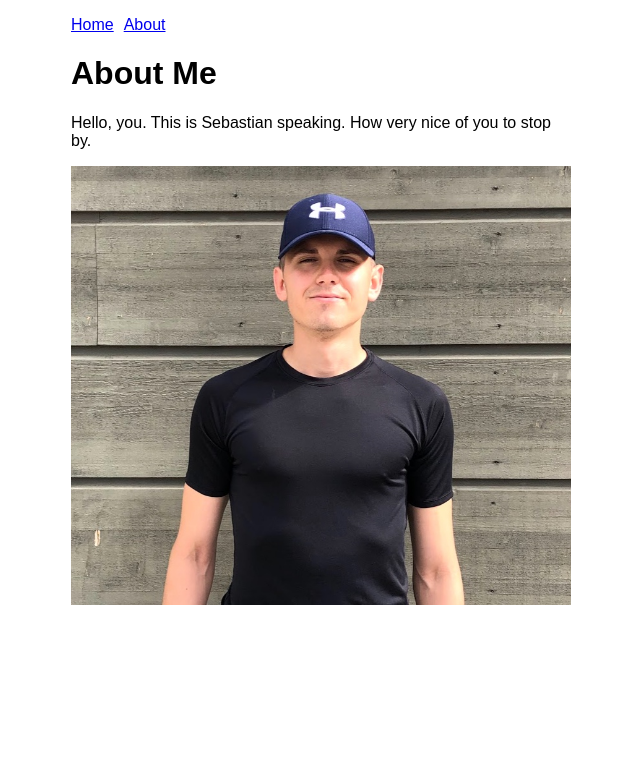
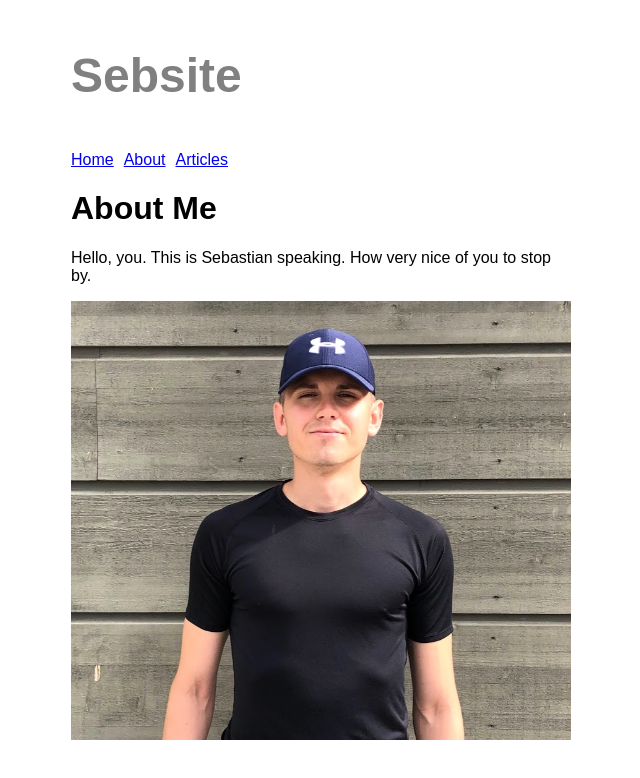
Before and after one commit to SebastianPeterAndersson/gatsby-site-seb, a Gatsby site: page /about in a window 1280 px wide. Shown: the whole page, without its empty margins (319-959 px from the left). Built offline with nearby package versions, Linux system fonts and the light colour scheme; Gatsby itself is replaced by a stand-in of ours.

Commit message:
Added articles with GraphQL

```diff
--- a/gatsby-config.js
+++ b/gatsby-config.js
@@ -1,10 +1,16 @@
 module.exports = {
   siteMetadata: {
-    title: `Gatsby Site Seb`,
+    title: `Sebsite`,
     siteUrl: `https://www.yourdomain.tld`,
   },
   plugins: [
       "gatsby-plugin-image",
-      "gatsby-plugin-sharp",
+      "gatsby-plugin-sharp",{
+      resolve: "gatsby-source-filesystem",
+      options: {
+        name: `articles`,
+        path: `${__dirname}/articles`,
+      }
+    },
   ],
 }
--- a/src/components/layout.js
+++ b/src/components/layout.js
@@ -1,17 +1,35 @@
 
 
 import * as React from 'react'
-import { Link } from 'gatsby'
+import { Link, useStaticQuery, graphql } from 'gatsby'
 import
-    {container, navigation, heading}
+    {container, navigation, heading, header}
         from "../components/layout.module.css"
+
+
 const Layout = ({ pageTitle, children }) => {
+
+    const data = useStaticQuery(graphql`
+      query {
+        site {
+          siteMetadata {
+            title
+          }
+        }
+      }
+    `)
+
+    const siteTitle = data.site.siteMetadata.title
 
   return (
 
     <div className={container}>
 
-     <title>{pageTitle}</title>
+     <title>{siteTitle} | {pageTitle}</title>
+
+     <header className={header}>
+        {siteTitle}
+     </header>
 
       <nav>
 
@@ -20,6 +38,8 @@ const Layout = ({ pageTitle, children }) => {
           <li><Link to="/">Home</Link></li>
 
           <li><Link to="/about">About</Link></li>
+
+          <li><Link to="/articles">Articles</Link></li>
 
         </ul>
 
--- a/src/components/layout.module.css
+++ b/src/components/layout.module.css
@@ -5,6 +5,14 @@
     margin: auto;
     max-width: 500px;
     font-family: sans-serif;
+}
+
+.header {
+    font-size: 3rem;
+  color: gray;
+  font-weight: 700;
+  margin: 3rem 0;
+
 }
 
 .navigation {
```
Also changed, not shown: src/pages/articles.js (added, +38 -0 lines), articles/article_1.mdx (added), articles/article_10.mdx (added), articles/article_100.mdx (added).
